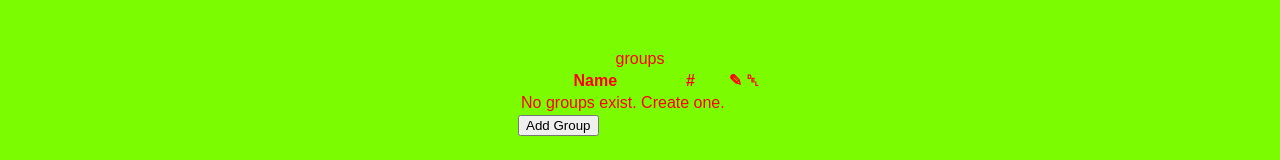
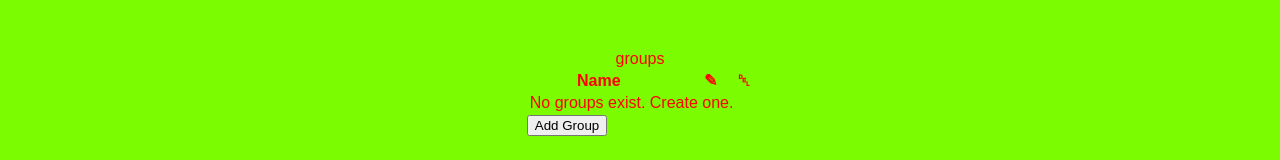
Before and after one commit to jacobpatterson1549/macro-measure, a React (Create React App) app: page / in a window 1280 px wide. Shown: the part 426-586 px from the top of the page. Built offline with nearby package versions, Linux system fonts and the light colour scheme.

Commit message:
removing # column

```diff
--- a/src/App.js
+++ b/src/App.js
@@ -290,7 +290,6 @@ class Groups extends React.Component {
     const items = this.props.groups.map((group, index, groups) => (
       <tr key={group.name}>
         <td onClick={() => this.props.setCurrentGroup(group.name)}>{group.name}</td>
-        <td>{group.items.length}</td>
         <td><MoveRowSpan valid={index > 0} onClick={() => this.props.moveGroupUp(group.name)} title="move up" value="▲" /></td>
         <td><MoveRowSpan valid={index + 1 < groups.length} onClick={() => this.props.moveGroupDown(group.name)} title="move down" value="▼" /></td>
         <td onClick={() => this.setState({ name: group.name, action: 'rename-form', oldName: group.name })}>Edit</td>
@@ -309,7 +308,6 @@ class Groups extends React.Component {
       <thead>
         <tr>
           <th scope="col" title="name of group">Name</th>
-          <th scope="col" title="number of items in group">#</th>
           <th scope="col" title="Move Group Up"></th>
           <th scope="col" title="Move Group Down"></th>
           <th scope="col" title="Rename group">✎</th>
```
